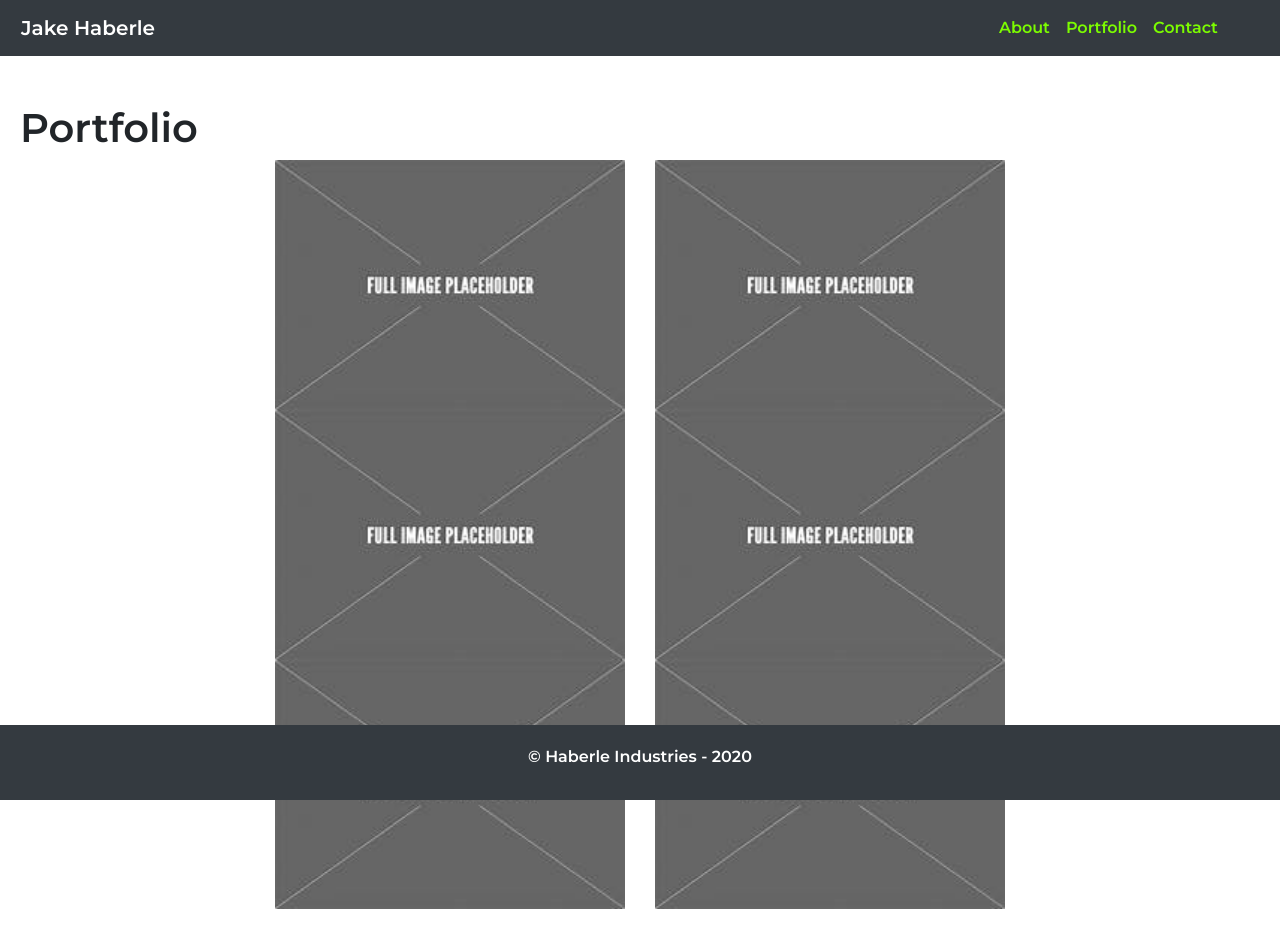
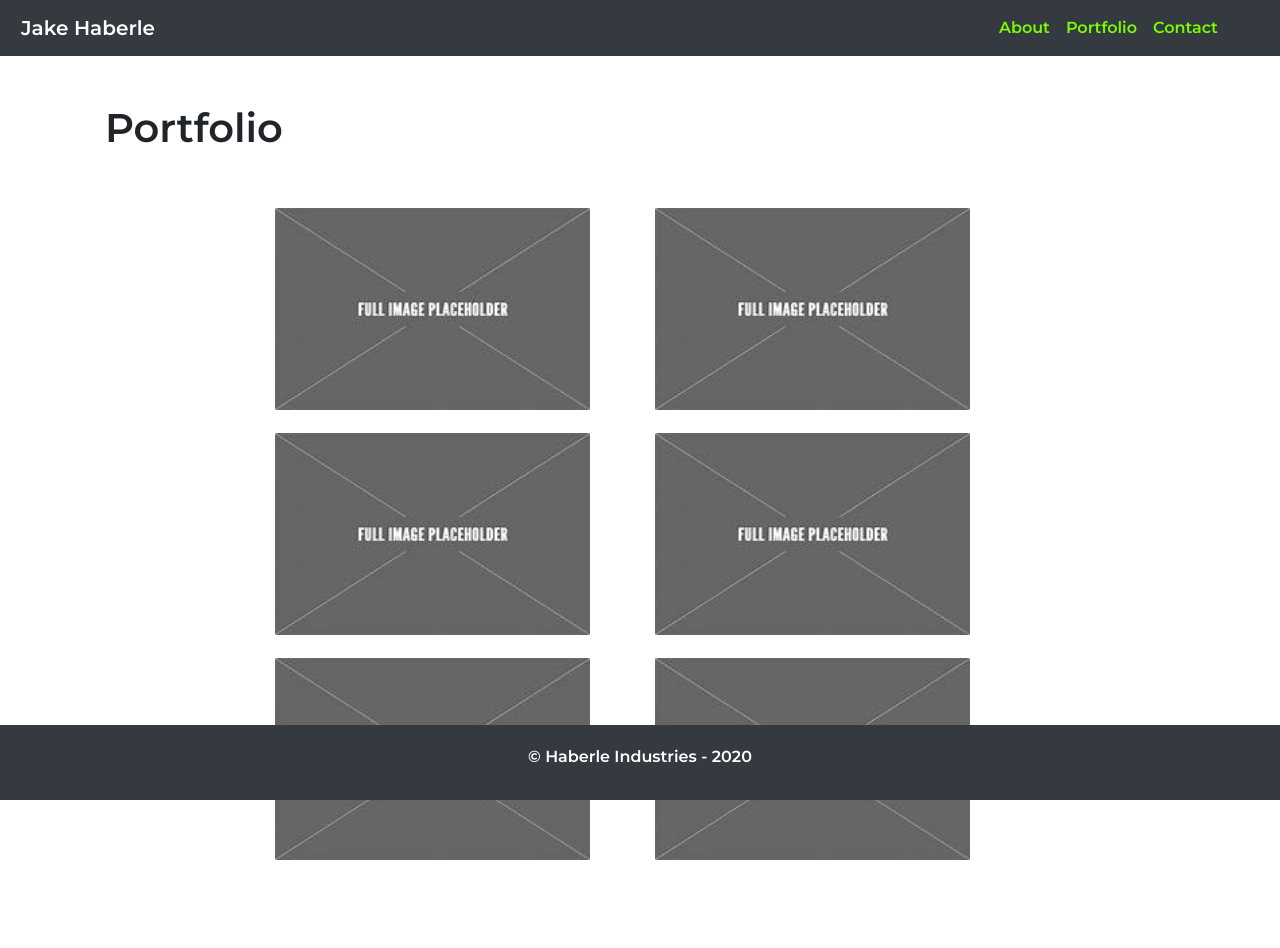
Before and after one commit to jhaberle/HW-2New, a plain HTML site: page portfolio.html in a window 1280 px wide. Before the commit the page ends 909 px from the top, so only its background shows below. Drawn offline with nearby package versions, Linux system fonts and the light colour scheme.

Commit message:
updated spacing on port tab

```diff
--- a/portfolio.html
+++ b/portfolio.html
@@ -29,7 +29,21 @@
 
       <br>
       <br>
-      <h1>Portfolio</h1>
+
+      <div class="container">
+        <div class="row">
+          <div class="col-sm-3"><h1>Portfolio</h1></div>
+          <div class="col-sm-9"></div>
+        </div>
+      </div>
+
+      <br>
+      <br>
+
+
+
+
+
 <!-- Row 1 pics -->
       <div class="container">
         <div class="row">
@@ -39,6 +53,9 @@
           <div class="col-sm-2"></div>
         </div>
       </div>
+
+
+
 <!-- Row 2 pics -->
       <div class="container">
         <div class="row">
@@ -48,6 +65,9 @@
           <div class="col-sm-2"></div>
         </div>
       </div>
+
+
+
 <!-- Row 3 pics -->
       <div class="container">
         <div class="row">
@@ -58,6 +78,9 @@
         </div>
       </div>
 
+<br>
+<br>
+
 </body>
 
 <div class="footer">
--- a/style.css
+++ b/style.css
@@ -62,6 +62,10 @@ p {
 
 #portImg {
     position: relative;
-    width: 100%;
-    height: 100%;
+    width: 90%;
+    height: 90%;
 }
+
+.footer {
+    margin-top: 30px;
+}
```
Also changed, not shown: contact.html (+8 -1 lines).
